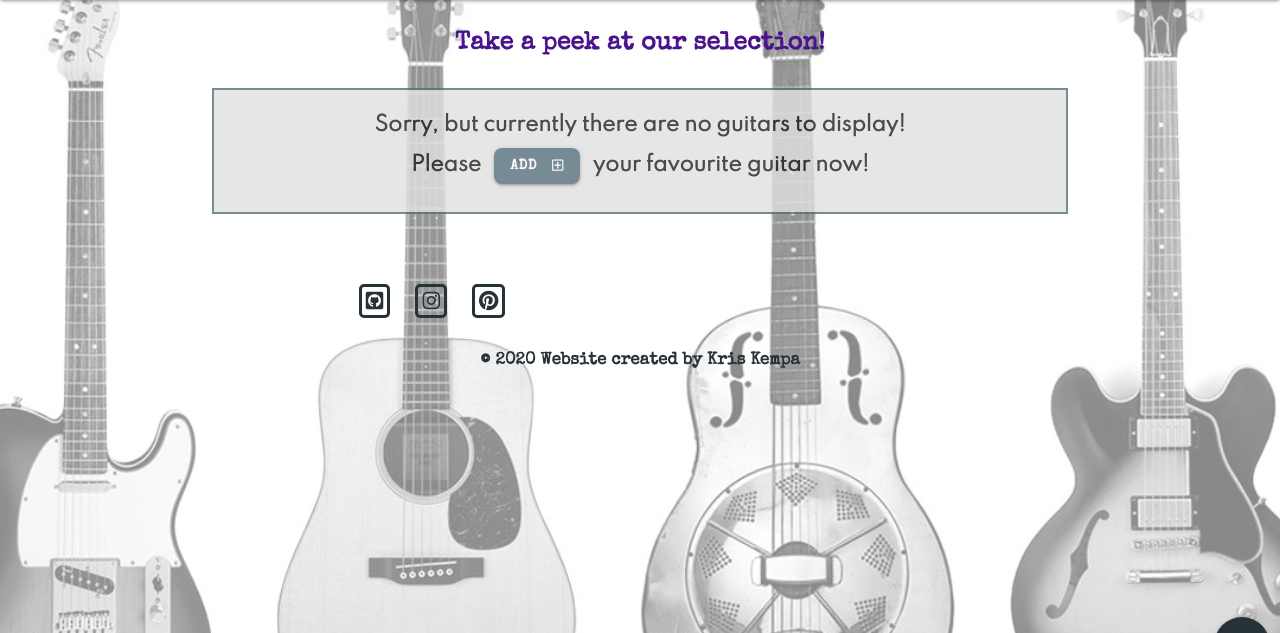
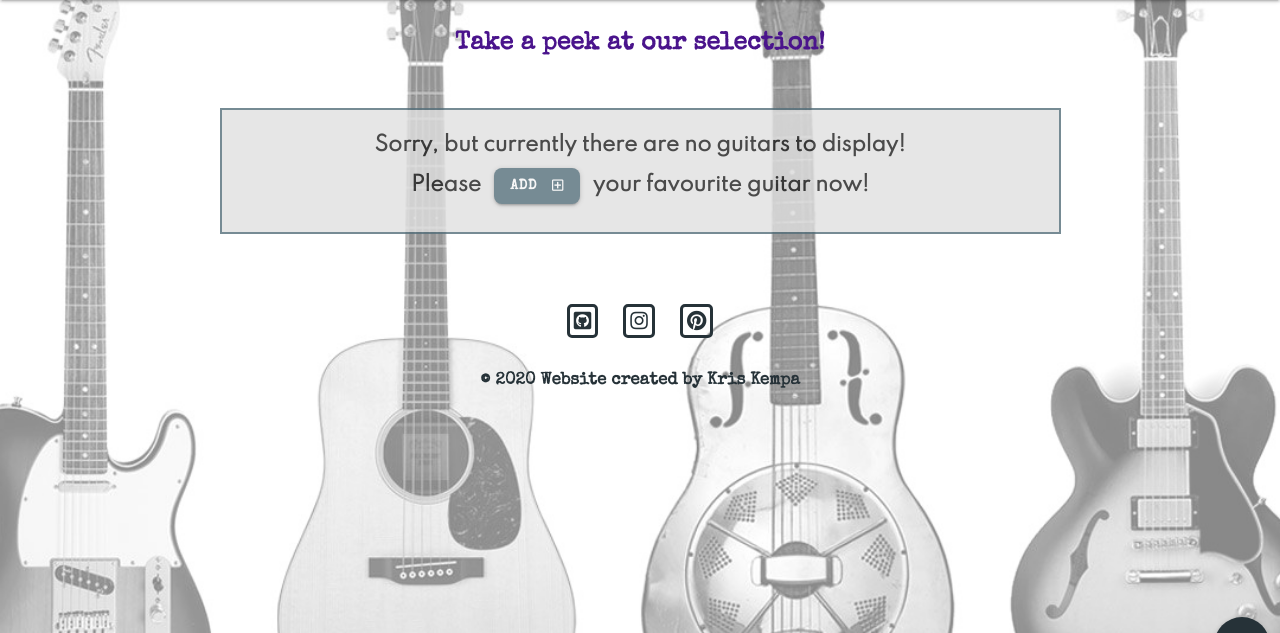
Before and after one commit to Code-Institute-Submissions/buzzing-strings, a Flask app: page /all_guitars in a window 1280 px wide. Shown: the part 64-697 px from the top of the page. Run offline with Flask 2, Linux system fonts and the light colour scheme; data that the repository does not hold is empty; some libraries are stand-ins or nearby versions.

Commit message:
For loop issue resolved

```diff
--- a/static/css/style.css
+++ b/static/css/style.css
@@ -133,8 +133,6 @@ p.added-by {
     text-align: center;
 }
 
-
-
 span.name,
 span.shape,
 span.description,
@@ -199,6 +197,7 @@ h4.flash-message {
     border: 0.3rem solid #546e7a;
     border-radius: 1rem;
     padding: 2rem;
+    margin-bottom: 1.5rem;
 }
 
 /* Buttons styling */
--- a/templates/components/card/guitar_card.html
+++ b/templates/components/card/guitar_card.html
@@ -4,7 +4,6 @@
     <div class="col s12 m6">
         <div class="guitar-card blue-grey lighten-4 center-align">
             <!--guitar details-->
-            {% for guitar in guitars %}
             <p class="guitar-type">{{ guitar.guitar_type }}</p>
             <div class="divider"></div>
             <p class="guitar-name">Guitar Name:<span class="name">
@@ -23,7 +22,6 @@
             <div class="divider"></div>
             <p class="added-by">Created by:<span class="added">
                 {{ guitar.added_by }}</span></p>
-            {% endfor %}
             <div class="divider"></div>
             <!--edit and delete button-->
             <a href="{{ url_for('edit_guitar', guitar_id=guitar._id) }}"
--- a/templates/components/footer/footer.html
+++ b/templates/components/footer/footer.html
@@ -9,7 +9,7 @@
             </a>
         </div>
         <div class="row">
-            <div class="col s12 m8 offset-m2">
+            <div class="col s12 m8 offset-m2 center-align">
                 <!--social media links-->
                 <div class="social-media">
                     <a href="https://github.com/KrisK1978" target="_blank"
--- a/templates/pages/all_guitars.html
+++ b/templates/pages/all_guitars.html
@@ -15,7 +15,8 @@
     <!--list of added guitars-->
     <div class="guitars-list">
         <div class="container">
-            <div class="row pt-5 pb-5">
+            <div class="row">
+                <div class="col s12">
                     {% for guitar in guitars %}
                         {% include 'components/card/guitar_card.html' %}
                         {% else %}
@@ -26,5 +27,6 @@
                 </div>
             </div>
         </div>
+    </div>
 
 {% endblock %}
```
Lines whose indentation alone changed are shown as unchanged.
